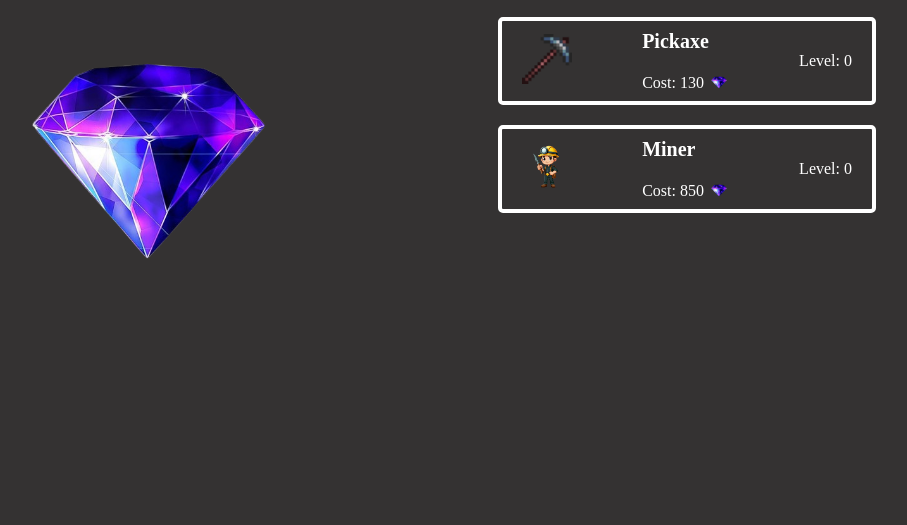
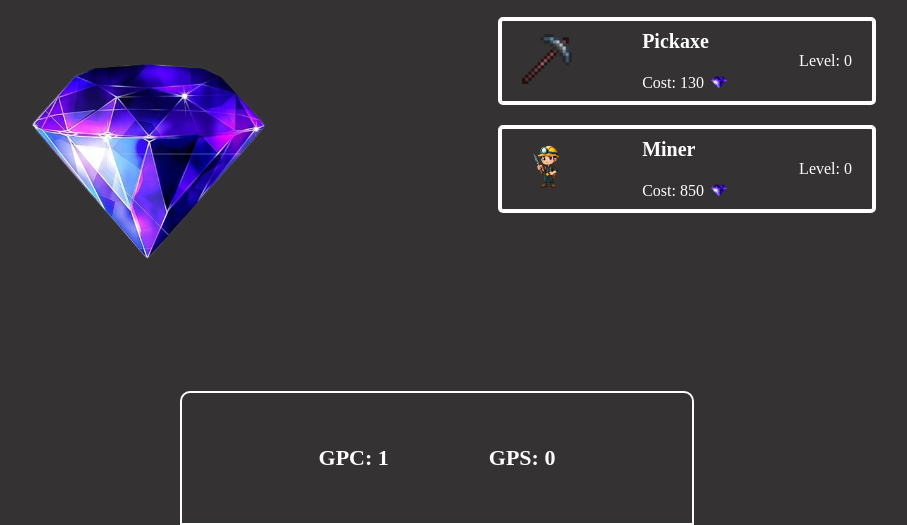
Before and after one commit to MatheoV1218/Clicker-game, a plain HTML site: page index.html in a window 1280 px wide. Shown: the part 275-800 px from the top of the page, without its empty margins (203-1110 px from the left). Drawn offline with Linux system fonts and the light colour scheme.

Commit message:
added a gps and gpc counter at the bottom of the page to display how it increases per upgrade

```diff
--- a/index.html
+++ b/index.html
@@ -73,6 +73,14 @@
           </p>
         </div>
       </div>
+
+      <div class="statistics">
+        <div class="texts">
+          <p>GPC: <span id="gpc-text">1</span></p>
+          <p>GPS: <span id="gps-text">0</span></p>
+
+        </div>
+      </div>
      </div>
     </div>
   </section>
--- a/index.js
+++ b/index.js
@@ -19,6 +19,10 @@ let minerLevel = document.querySelector('.miner-level');
 let minerIncrease = document.querySelector('.miner-increase');
 let parsedMinerIncrease = parseFloat(minerIncrease.innerHTML);
 let gps = 0;
+
+let gpcText = document.getElementById('gpc-text');
+let gpsText = document.getElementById('gps-text')
+
 
 let gpc = 1;
 function incrementGem(){
@@ -68,5 +72,7 @@ function buyMiner() {
 }
 setInterval(() => {
 parsedGem += gps / 10;
-gem.innerHTML = Math.round(parsedGem);
+gem.innerHTML = Math.round(parsedGem)
+gpcText.innerHTML = Math.round(gpc)
+gpsText.innerHTML = Math.round(gps)
 }, 100)
--- a/style/style.css
+++ b/style/style.css
@@ -7,6 +7,7 @@ body{
   background: #343232;
   color: white;
   user-select: none;
+  position: relative;
 }
 .main{
   display: flex;
@@ -76,3 +77,22 @@ body{
 .upgrade:hover .next-level-info{
   display: block;
 }
+.statistics{
+  position: absolute;
+  bottom: 0;
+  width: 450px;
+  padding: 30px;
+  border: 2px white solid;
+  border-top-right-radius: 10px;
+  border-top-left-radius: 10px;
+  left: 50%;
+  transform: translate(-50%);
+}
+
+.texts{
+  display: flex;
+  gap: 100px;
+  justify-content: center;
+  font-weight: bold;
+  font-size: 22px;
+}
```
